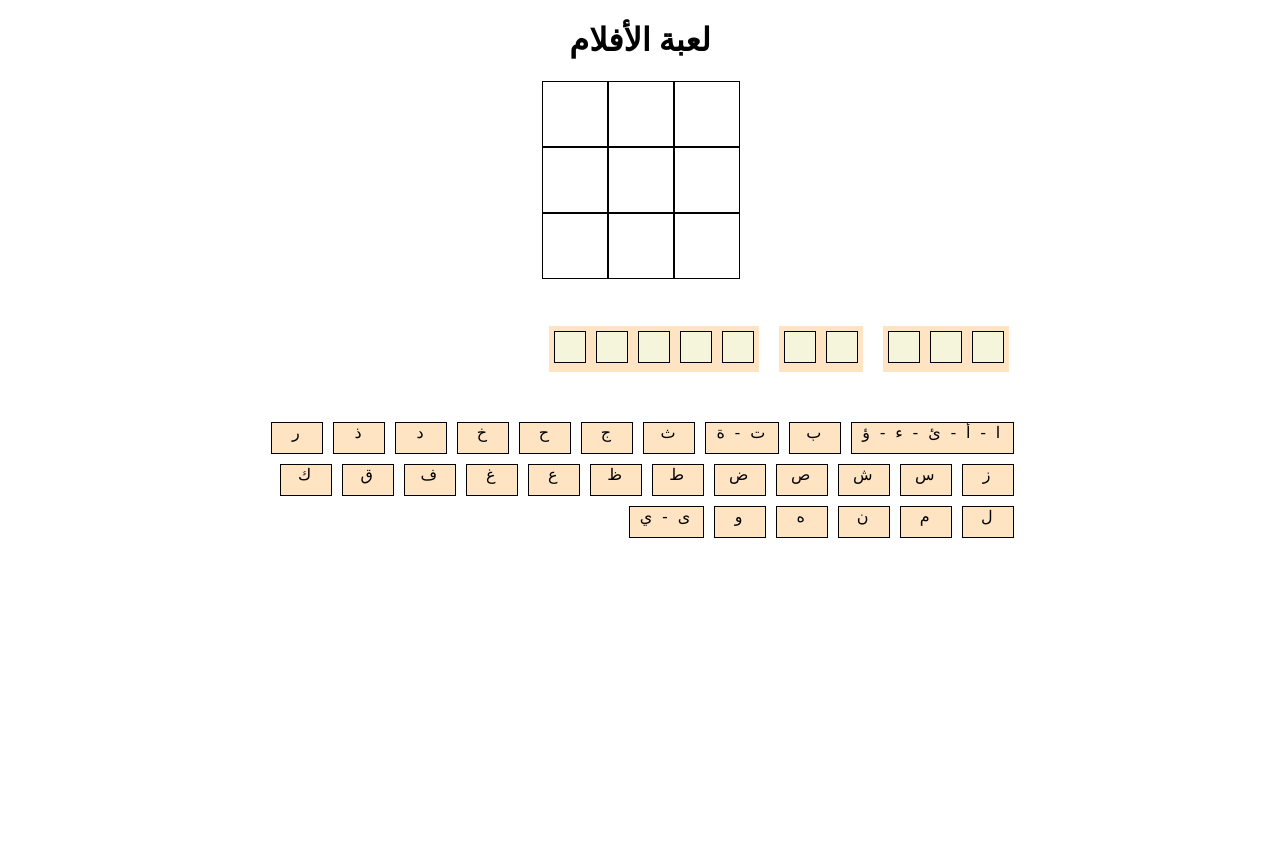
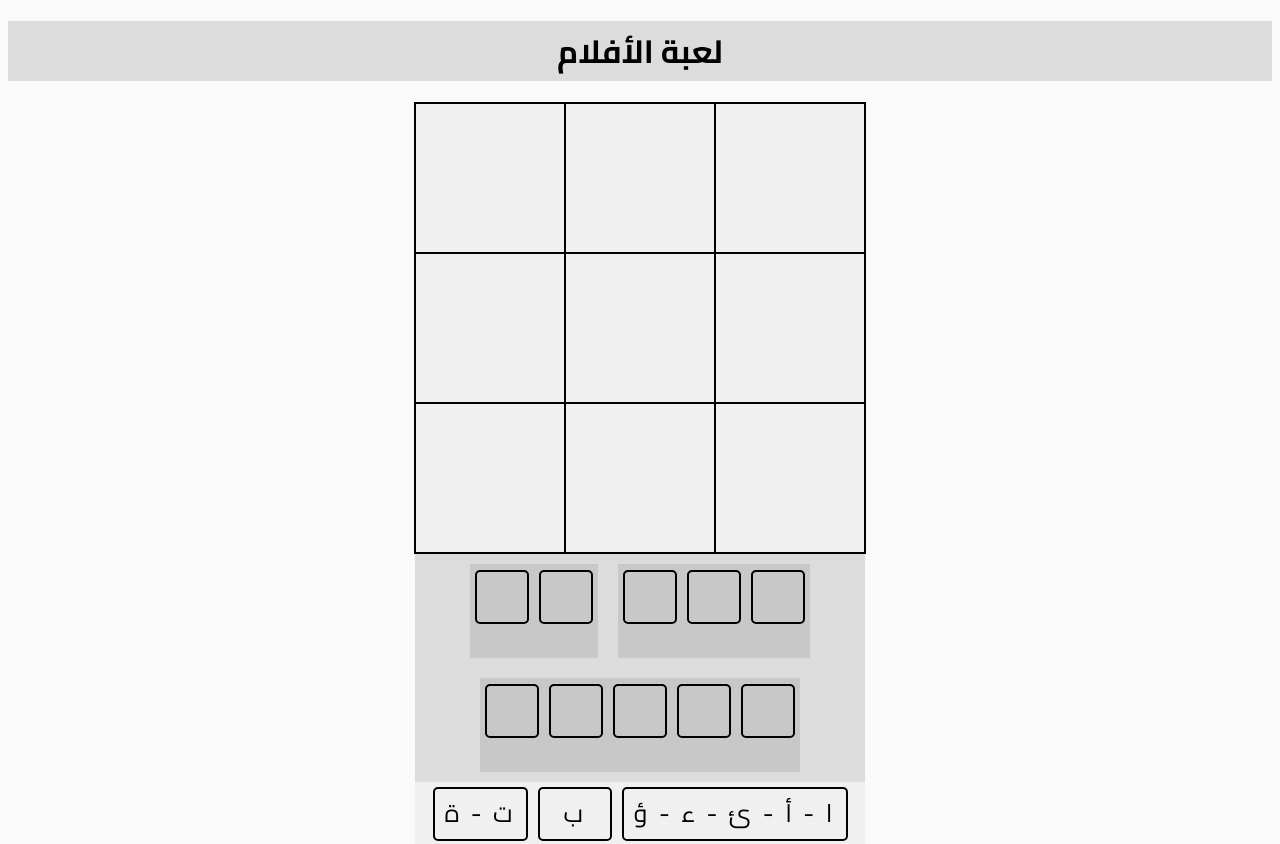
Before and after one commit to error17191/aflam-word-game, a plain HTML site: page index.html in a window 1280 px wide. Shown: the top 844 px of the page. Before the commit the page ends 800 px from the top, so only its background shows below. Drawn offline with Linux system fonts and the light colour scheme.

Commit message:
Change design

```diff
--- a/index.html
+++ b/index.html
@@ -1,5 +1,6 @@
 <!doctype html>
 <html lang="en" dir="rtl">
+
 <head>
     <meta charset="UTF-8">
     <meta name="viewport"
@@ -8,38 +9,46 @@
     <title>لعبة الأفلام</title>
     <link rel="stylesheet" type="text/css" href="style.css">
     <script src="movies.js"></script>
+
+    <!-- fonts -->
+    <link rel="preconnect" href="https://fonts.googleapis.com">
+    <link rel="preconnect" href="https://fonts.gstatic.com" crossorigin>
+    <link href="https://fonts.googleapis.com/css2?family=Cairo:wght@300;400;700&display=swap" rel="stylesheet">
 </head>
+
 <body>
     <header>
         <h1>لعبة الأفلام</h1>
     </header>
     <main>
-    <section>
+        <section class="a">
             <div class="mistakes">
-            <div class="row">
-                <div class="cell empty"></div><div class="cell empty"></div><div class="cell empty"></div>
-            </div>
-            <div class="row">
-                <div class="cell empty"></div><div class="cell empty"></div><div class="cell empty"></div>
-            </div>
-            <div class="row">
-                <div class="cell empty"></div><div class="cell empty"></div><div class="cell empty"></div>
-            </div>
+
+                <div class="cell empty"></div>
+                <div class="cell empty"></div>
+                <div class="cell empty"></div>
+                <div class="cell empty"></div>
+                <div class="cell empty"></div>
+                <div class="cell empty"></div>
+                <div class="cell empty"></div>
+                <div class="cell empty"></div>
+                <div class="cell empty"></div>
+
             </div>
         </section>
 
-    <section>
+        <section class="b">
             <div class="movie">
             </div>
         </section>
 
-    <section>
+        <section class="c">
             <div class="letters">
-
             </div>
         </section>
     </main>
 
     <script src="appv4.js"></script>
 </body>
+
 </html>
--- a/style.css
+++ b/style.css
@@ -1,59 +1,70 @@
 body {
   text-align: right;
+  background-color: rgb(250, 250, 250);
+  font-family: "Cairo", sans-serif;
 }
 
 header {
   text-align: center;
+  background-color: rgb(220, 220, 220);
 }
 
 main {
   width: 60%;
   margin: auto;
+  display: grid;
+}
+.mistakes {
+  width: 450px;
+  height: 450px;
+  margin: 0 auto;
+  display: flex;
+  flex-wrap: wrap;
+  font-size: 50px;
+  box-shadow: 0px 0px 0px 1px black;
 }
 
-section {
-    margin-bottom: 40px;
+.cell {
+  background-color: rgb(240, 240, 240);
+  width: 150px;
+  height: 150px;
+  box-sizing: border-box;
+  box-shadow: 0px 0px 0px 1px black inset;
+  text-align: center;
 }
 
-.mistakes {
-    width: 200px;
-    height: 200px;
-    margin: 0 auto;
-}
-
-.mistakes .row {
-    padding: 0;
-    height: 33%;
-}
-
-.mistakes .cell {
-    position: relative;
-    display: inline-block;
-    height: 97%;
-    width: 32%;
-    border: black solid 1px;
-}
-
-.mistakes .cell div{
-    position: absolute;
-    text-align: center;
-    top: 50%;
-    left: 50%;
-    transform: translate(-50%, -50%);
+.movie {
+  display: flex;
+  flex-wrap: wrap;
+  justify-content: center;
+  justify-items: center;
+  background-color: rgb(220, 220, 220);
+  width: 450px;
+  margin: 0px auto;
+  font-size: 50px;
+  margin-top: 1px;
 }
 
 .letters {
   letter-spacing: 3px;
-    margin: auto;
+  display: flex;
+  flex-wrap: wrap;
+  justify-content: center;
+  justify-items: center;
+  background-color: rgb(240, 240, 240);
+  width: 450px;
+  margin: 0px auto;
 }
 
 .letter {
   display: inline-block;
   margin: 5px;
-    border: black solid 1px;
-    min-height: 30px;
-    min-width: 30px;
+  border: black solid 2px;
+  min-height: 50px;
+  min-width: 50px;
   text-align: center;
+  border-radius: 5px;
+  font-size: 25px;
 }
 
 .wrong_letter {
@@ -65,17 +76,15 @@ section {
 }
 
 .word {
-    display: inline-block;
-    margin: 5px 10px;
-    background-color: bisque;
+  margin: 10px;
+  background-color: rgb(200, 200, 200);
 }
 
 .word .letter {
   position: relative;
-    background-color: beige;
 }
 
-.word .letter div{
+.word .letter div {
   position: absolute;
   text-align: center;
   top: 50%;
@@ -85,11 +94,10 @@ section {
 
 .letters .letter {
   cursor: pointer;
-    background-color: bisque;
+  background-color: rgb(240, 240, 240);
   padding: 0 10px;
 }
 
-
 .letters .letter:hover {
-    background-color: beige;
+  background-color: rgb(240, 240, 240);
 }
```
Lines whose indentation alone changed are shown as unchanged.
